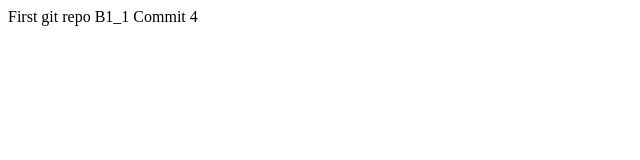
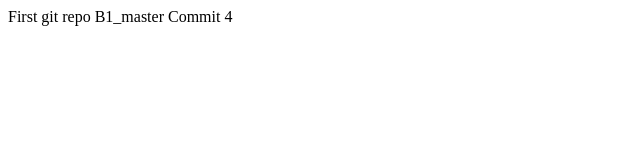
Before and after one commit to abductor2/osk, a plain HTML site: page Alpha/index.html in a window 1280 px wide. Shown: the full height of the page, 0-640 px from the left. Drawn offline with Linux system fonts and the light colour scheme.

Commit message:
Commit index master

```diff
--- a/Alpha/index.html
+++ b/Alpha/index.html
@@ -4,7 +4,7 @@
     </head>
     <body>
         First git repo
-		B1_1
+		B1_master
 	</body>
 	</html>
 Commit 4
```
